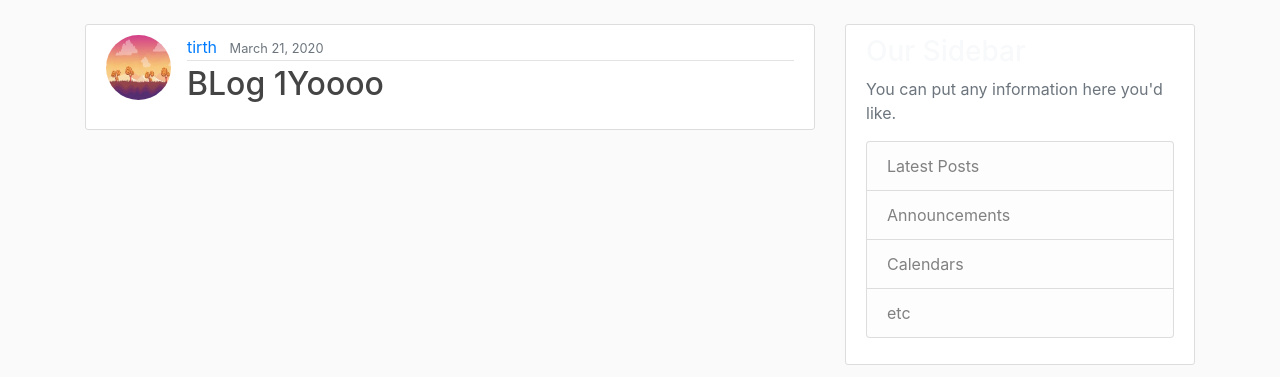
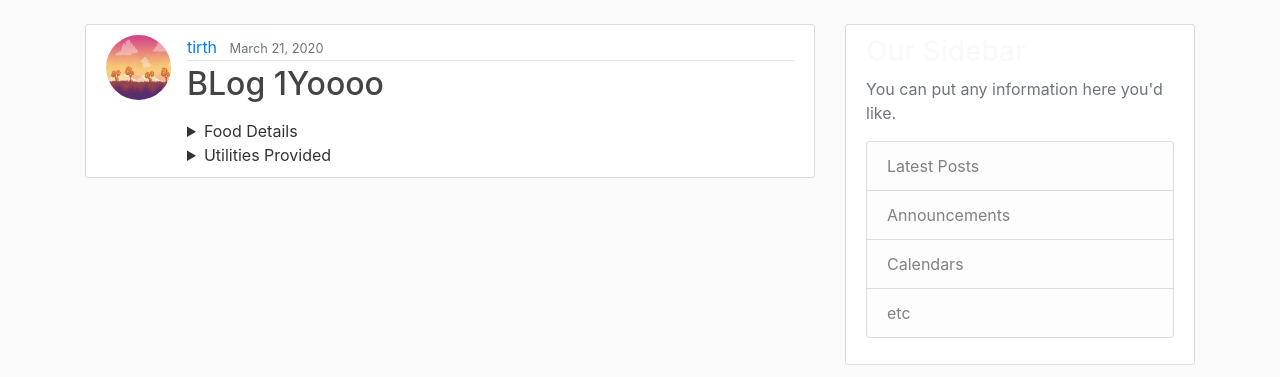
Before and after one commit to tirth-hihoriya/homtel, a Django app: page /post/1 in a window 1280 px wide. Shown: the part 56-433 px from the top of the page. Run offline with Django 3.2, Linux system fonts and the light colour scheme; data comes from the database, SQL or seed files in the repository; both versions use the stored data as it was after the commit; some libraries are stand-ins or nearby versions; some web fonts are replaced.

Commit message:
add post_details

```diff
--- a/blog/templates/blog/post_detail.html
+++ b/blog/templates/blog/post_detail.html
@@ -13,13 +13,79 @@
                 <a href="{% url 'post-delete' object.id %}" class="btn btn-danger btn-sm mt-1 mb-1" >Delete</a>
             </div>
             {% endif %}
-
-
-
-
         </div>
         <h2 class="article-title">{{ object.hostel_name }}</h2>
         <p class="article-content">{{ object.content }}</p>
+        <div class="article-specs">
+            <details>
+            <summary>Food Details</summary>
+                <p> Breakfast:
+                    {% if object.breakfast %}
+                    Provided
+                    {% else %}
+                    Not Provided
+                    {% endif %}
+                </p>
+                <p> Lunch:
+                    {% if object.lunch %}
+                    Provided
+                    {% else %}
+                    Not Provided
+                    {% endif %}
+                </p>
+                <p> Dinner:
+                    {% if object.dinner %}
+                    Provided
+                    {% else %}
+                    Not Provided
+                    {% endif %}
+                </p>
+            </details>
+            <details>
+                <summary>Utilities Provided</summary>
+                    <p> Transportation:
+                        {% if object.transportation %}
+                        Provided
+                        {% else %}
+                        Not Provided
+                        {% endif %}
+                    </p>
+                    <p> CCTV:
+                        {% if object.cctv %}
+                        Provided
+                        {% else %}
+                        Not Provided
+                        {% endif %}
+                    </p>
+                    <p> Fridge:
+                        {% if object.fridge %}
+                        Provided
+                        {% else %}
+                        Not Provided
+                        {% endif %}
+                    </p>
+                    <p> Washing Machine:
+                        {% if object.washing_machine %}
+                        Provided
+                        {% else %}
+                        Not Provided
+                        {% endif %}
+                    </p>
+                    <p> Geyser:
+                        {% if object.geyser %}
+                        Provided
+                        {% else %}
+                        Not Provided
+                        {% endif %}
+                    </p>
+                    <p> AC:
+                        {% if object.ac %}
+                        Provided
+                        {% else %}
+                        Not Provided
+                        {% endif %}
+                    </p>
+                </details>
         </div>
     </article>
 
```
Also changed, not shown: posts.json (+8 -8 lines), db.sqlite3.
